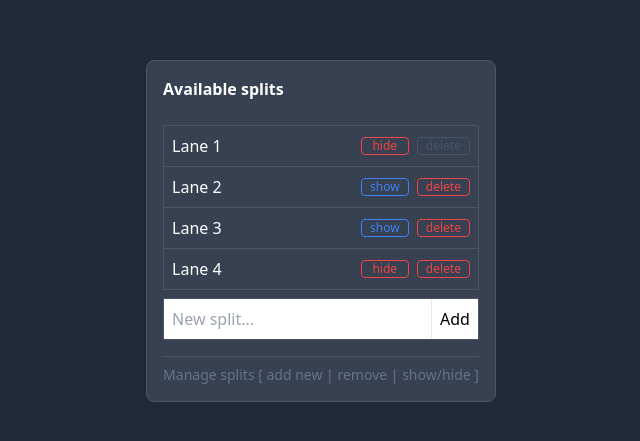
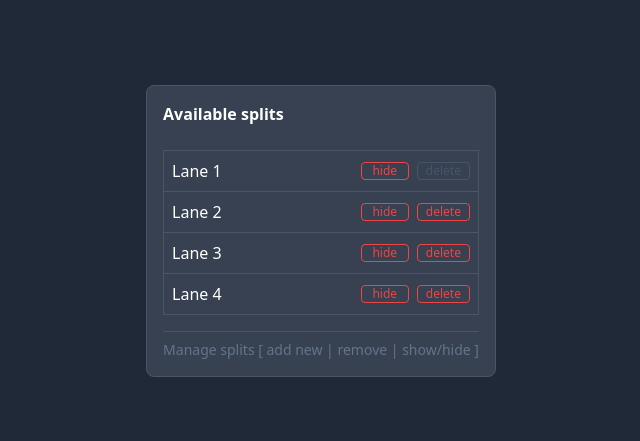
Before and after one commit to szekelygobe/vue-cal-setup, a Vue app: page / in a window 1280 px wide. Shown: the part 169-610 px from the top of the page, without its empty margins (319-959 px from the left). Built offline with nearby package versions, Linux system fonts and the light colour scheme; data requests are answered from the project's data file.

Commit message:
Split update working

```diff
--- a/db.json
+++ b/db.json
@@ -11,14 +11,14 @@
       "class": "lane_2",
       "label": "Lane 2",
       "deletable": true,
-      "hide": true,
+      "hide": false,
       "id": 5
     },
     {
       "class": "lane_3",
       "label": "Lane 3",
       "deletable": true,
-      "hide": true,
+      "hide": false,
       "id": 6
     },
     {
--- a/src/components/splits/Split.vue
+++ b/src/components/splits/Split.vue
@@ -1,11 +1,16 @@
   <script setup>
+  import { useSourceData } from "@/composables/useSourceData.js"
+
+  const { updateData } = useSourceData();
+
   defineProps({
     split: Object,
   })
 
-  defineEmits([
-
-  ])
+  async function updateVisibility(split){
+    split.hide = !split.hide;
+    await updateData('splits', split );
+  };
 
   </script>
 <template>
@@ -15,7 +20,7 @@
       {{split.label}}
     </span>
     <button
-        @click.prevent="$emit('updateSplit', split)"
+        @click.prevent="updateVisibility(split)"
         :class="{
           'border rounded px-2 text-xs w-12 ' : true,
           'border-blue-500 text-blue-500' : split.hide == true,
@@ -25,7 +30,7 @@
       {{ split.hide ? 'show' : 'hide' }}
     </button>
     <button
-        @click.prevent="$emit('deleteSplit', split)"
+        @click.prevent="$emit()"
         :disabled="!split.deletable"
         :class="{
           'border rounded text-xs px-2 mx-2': true,
--- a/src/components/splits/Splits.vue
+++ b/src/components/splits/Splits.vue
@@ -11,7 +11,9 @@
     splits: Object,
   })
 
+  function updateSplits(split_id, split_hide){
 
+  }
 
 </script>
 
@@ -26,18 +28,18 @@
     <ul class="border border-gray-600 divide-y divide-gray-600 mt-6" >
       <split
           v-for="split in splits"
+          :key="split.id"
           :split="split"
-          @update-split="updateSplit"
-          @delete-split="deleteSplit"
+          @updateVisibility="updateSplits"
       ></split>
     </ul>
 
-    <form @submit.prevent="addSplit">
-      <div class="border border-gray-600 text-black flex mt-2">
-        <input v-model="newSplit" placeholder="New split..." class="p-2 w-full" />
-        <button type="submit" class="bg-white p-2 border-l">Add</button>
-      </div>
-    </form>
+<!--    <form @submit.prevent="addSplit">-->
+<!--      <div class="border border-gray-600 text-black flex mt-2">-->
+<!--        <input v-model="newSplit" placeholder="New split..." class="p-2 w-full" />-->
+<!--        <button type="submit" class="bg-white p-2 border-l">Add</button>-->
+<!--      </div>-->
+<!--    </form>-->
 
     <template #footer>
       Manage splits [ add new | remove | show/hide ]
--- a/src/composables/useSourceData.js
+++ b/src/composables/useSourceData.js
@@ -18,5 +18,18 @@ export function useSourceData(){
         return response.data
     }
 
-    return { getData }
+    async function updateData (endPoint, data){
+        let response = {}
+
+        try {
+            response = await axios.put(baseURL+endPoint+'/'+data.id, data);
+        }
+        catch (error){
+            console.log('error', error);
+        }
+
+        return response.data
+    }
+
+    return { getData , updateData }
 }
```
